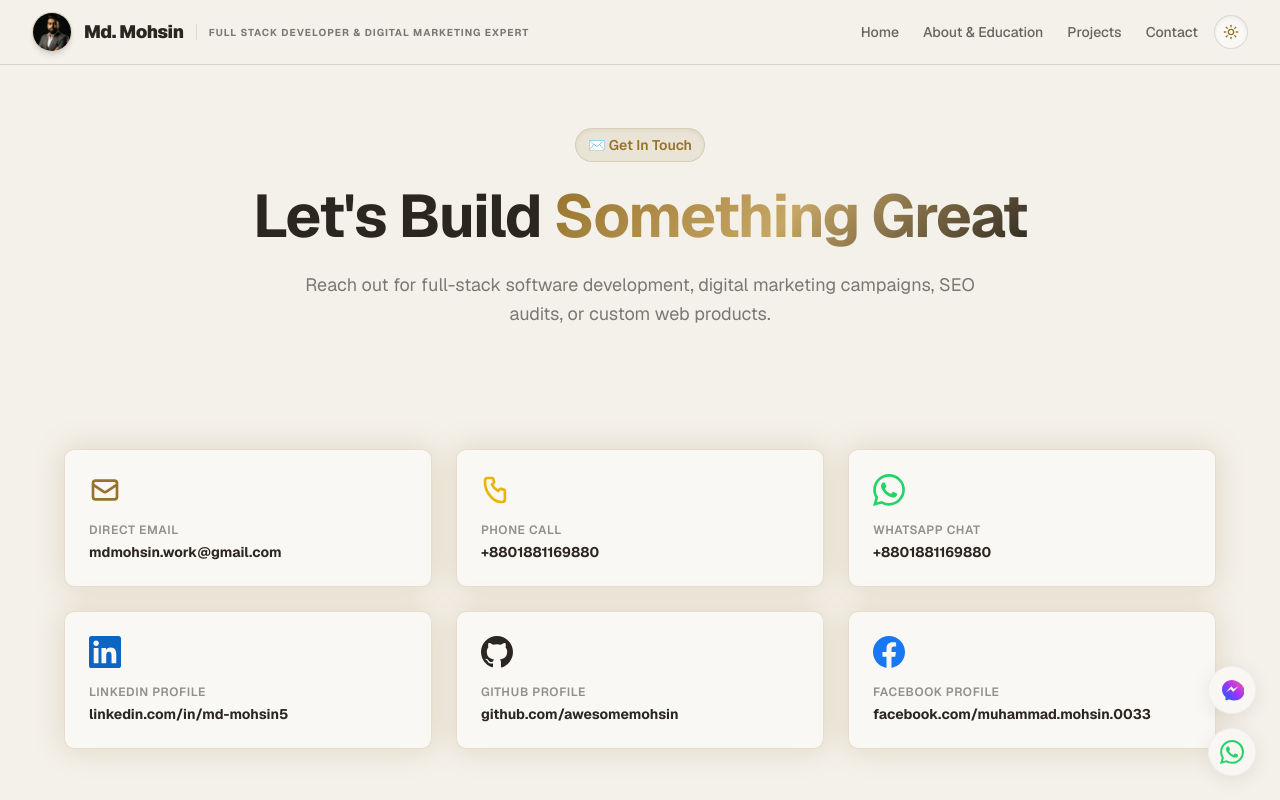
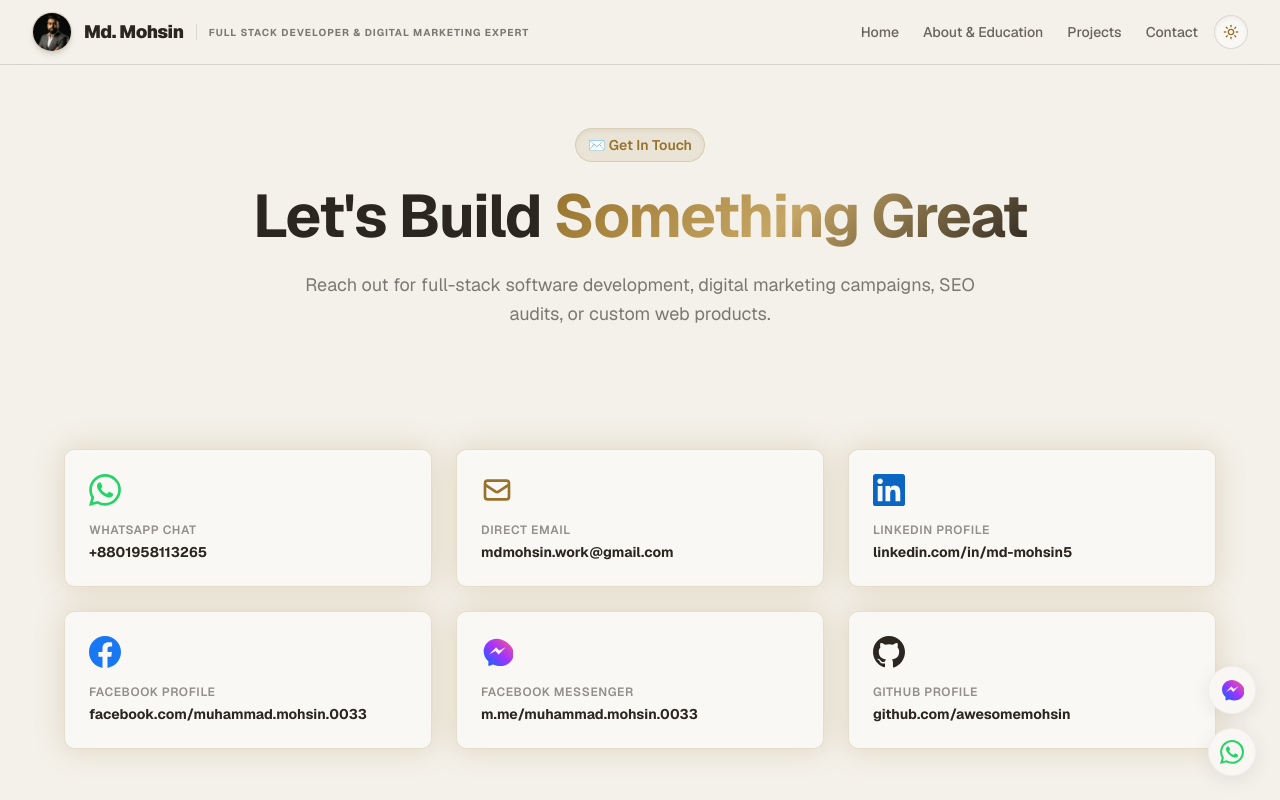
Before and after one commit to awesomemohsin/md-mohsin, a Next.js app: page /contact in a window 1280 px wide. Shown: the top 800 px of the page. Built offline with nearby package versions, Linux system fonts and the light colour scheme.

Commit message:
updated contacts

```diff
--- a/app/contact/page.tsx
+++ b/app/contact/page.tsx
@@ -9,25 +9,18 @@ import { GradientText } from '@/components/gradient-text'
 export default function ContactPage() {
   const contactInfo = [
     {
+      type: 'whatsapp',
+      label: 'WhatsApp Chat',
+      value: '+8801958113265',
+      href: 'https://wa.me/8801958113265',
+      glowColor: 'hover:border-[#25D366]/40'
+    },
+    {
       type: 'email',
       label: 'Direct Email',
       value: 'mdmohsin.work@gmail.com',
       href: 'mailto:mdmohsin.work@gmail.com',
       glowColor: 'hover:border-primary/40'
-    },
-    {
-      type: 'phone',
-      label: 'Phone Call',
-      value: '+8801881169880',
-      href: 'tel:+8801881169880',
-      glowColor: 'hover:border-[#EAB308]/40'
-    },
-    {
-      type: 'whatsapp',
-      label: 'WhatsApp Chat',
-      value: '+8801881169880',
-      href: 'https://wa.me/8801881169880',
-      glowColor: 'hover:border-[#25D366]/40'
     },
     {
       type: 'linkedin',
@@ -37,18 +30,25 @@ export default function ContactPage() {
       glowColor: 'hover:border-[#0A66C2]/40'
     },
     {
+      type: 'facebook',
+      label: 'Facebook Profile',
+      value: 'facebook.com/muhammad.mohsin.0033',
+      href: 'https://www.facebook.com/muhammad.mohsin.0033/',
+      glowColor: 'hover:border-[#1877F2]/40'
+    },
+    {
+      type: 'messenger',
+      label: 'Facebook Messenger',
+      value: 'm.me/muhammad.mohsin.0033',
+      href: 'https://m.me/muhammad.mohsin.0033',
+      glowColor: 'hover:border-[#0084FF]/40'
+    },
+    {
       type: 'github',
       label: 'GitHub Profile',
       value: 'github.com/awesomemohsin',
       href: 'https://github.com/awesomemohsin',
       glowColor: 'hover:border-foreground/40'
-    },
-    {
-      type: 'facebook',
-      label: 'Facebook Profile',
-      value: 'facebook.com/muhammad.mohsin.0033',
-      href: 'https://www.facebook.com/muhammad.mohsin.0033/',
-      glowColor: 'hover:border-[#1877F2]/40'
     },
   ]
 
@@ -58,12 +58,6 @@ export default function ContactPage() {
         return (
           <svg className="w-8 h-8 text-primary" fill="none" stroke="currentColor" strokeWidth="2" viewBox="0 0 24 24" xmlns="http://www.w3.org/2000/svg">
             <path strokeLinecap="round" strokeLinejoin="round" d="M3 8l7.89 5.26a2 2 0 002.22 0L21 8M5 19h14a2 2 0 002-2V7a2 2 0 00-2-2H5a2 2 0 00-2 2v10a2 2 0 002 2z" />
-          </svg>
-        )
-      case 'phone':
-        return (
-          <svg className="w-8 h-8 text-[#EAB308]" fill="none" stroke="currentColor" strokeWidth="2" viewBox="0 0 24 24" xmlns="http://www.w3.org/2000/svg">
-            <path strokeLinecap="round" strokeLinejoin="round" d="M3 5a2 2 0 012-2h3.28a1 1 0 01.94.725l.548 2.2a1 1 0 01-.321.988l-1.305.98a10.582 10.582 0 004.872 4.872l.98-1.305a1 1 0 01.988-.321l2.2.548a1 1 0 01.725.94V19a2 2 0 01-2 2h-1C9.716 21 3 14.284 3 6V5z" />
           </svg>
         )
       case 'whatsapp':
@@ -76,6 +70,24 @@ export default function ContactPage() {
         return (
           <svg className="w-8 h-8 text-[#1877F2]" fill="currentColor" viewBox="0 0 24 24" xmlns="http://www.w3.org/2000/svg">
             <path d="M24 12.073c0-6.627-5.373-12-12-12s-12 5.373-12 12c0 5.99 4.388 10.954 10.125 11.854v-8.385H7.078v-3.47h3.047V9.43c0-3.007 1.792-4.669 4.533-4.669 1.312 0 2.686.235 2.686.235v2.953H15.83c-1.491 0-1.956.925-1.956 1.874v2.25h3.328l-.532 3.47h-2.796v8.385C19.612 23.027 24 18.062 24 12.073z" />
+          </svg>
+        )
+      case 'messenger':
+        return (
+          <svg className="w-8 h-8" viewBox="0 0 24 24" xmlns="http://www.w3.org/2000/svg">
+            <defs>
+              <linearGradient id="contactMessengerGrad" x1="0%" y1="100%" x2="100%" y2="0%">
+                <stop offset="0%" stopColor="#006AFF" />
+                <stop offset="50%" stopColor="#A133FF" />
+                <stop offset="100%" stopColor="#FF5C87" />
+              </linearGradient>
+            </defs>
+            <path
+              fill="url(#contactMessengerGrad)"
+              fillRule="evenodd"
+              clipRule="evenodd"
+              d="M12 2C6.38 2 2 6.13 2 11.5c0 2.92 1.28 5.51 3.32 7.31.17.15.27.37.26.6l-.08 2.25c-.02.5.47.88.94.71l2.48-.91c.18-.07.39-.06.57.02 1.55.66 3.28 1.02 5.09 1.02 5.62 0 10-4.13 10-9.5S17.62 2 12 2zm1.24 11.88l-2.42-2.58-4.73 2.58 5.2-5.53 2.47 2.58 4.68-2.58-5.2 5.53z"
+            />
           </svg>
         )
       case 'github':
--- a/app/page.tsx
+++ b/app/page.tsx
@@ -217,7 +217,7 @@ export default function Home() {
             <div className="grid grid-cols-2 lg:grid-cols-4 gap-6 max-w-4xl mx-auto mb-10 text-left">
               {/* WhatsApp Card */}
               <a
-                href="https://wa.me/8801881169880"
+                href="https://wa.me/8801958113265"
                 target="_blank"
                 rel="noopener noreferrer"
                 className="group block"
@@ -235,7 +235,7 @@ export default function Home() {
                   </div>
                   <div className="text-xs text-foreground/50 uppercase tracking-wider font-semibold mb-1">WhatsApp</div>
                   <div className="font-bold text-foreground group-hover:text-primary transition-colors text-sm sm:text-base truncate">
-                    +8801881169880
+                    +8801958113265
                   </div>
                   <div className="text-xs text-[#25D366] font-bold uppercase tracking-wider mt-3 flex items-center gap-1">
                     Chat Directly ↗
@@ -375,12 +375,6 @@ export default function Home() {
               >
                 Email
               </a>
-              <a
-                href="tel:+8801881169880"
-                className="hover:text-primary transition-colors duration-300"
-              >
-                Phone
-              </a>
             </div>
           </div>
         </div>
--- a/components/floating-actions.tsx
+++ b/components/floating-actions.tsx
@@ -69,7 +69,7 @@ export function FloatingActions() {
 
       {/* WhatsApp Chat Button */}
       <motion.a
-        href="https://wa.me/8801881169880"
+        href="https://wa.me/8801958113265"
         target="_blank"
         rel="noopener noreferrer"
         className="group relative flex items-center justify-center w-12 h-12 rounded-full bg-card/90 backdrop-blur-md border border-border/30 shadow-[0_4px_20px_rgba(0,0,0,0.08)] dark:shadow-[0_4px_30px_rgba(0,0,0,0.3)] hover:border-[#25D366]/40 hover:shadow-[0_0_20px_rgba(37,211,102,0.25)] transition-all duration-300"
```
Also changed, not shown: 1 other file (tests, documents, lock files or other folders).
